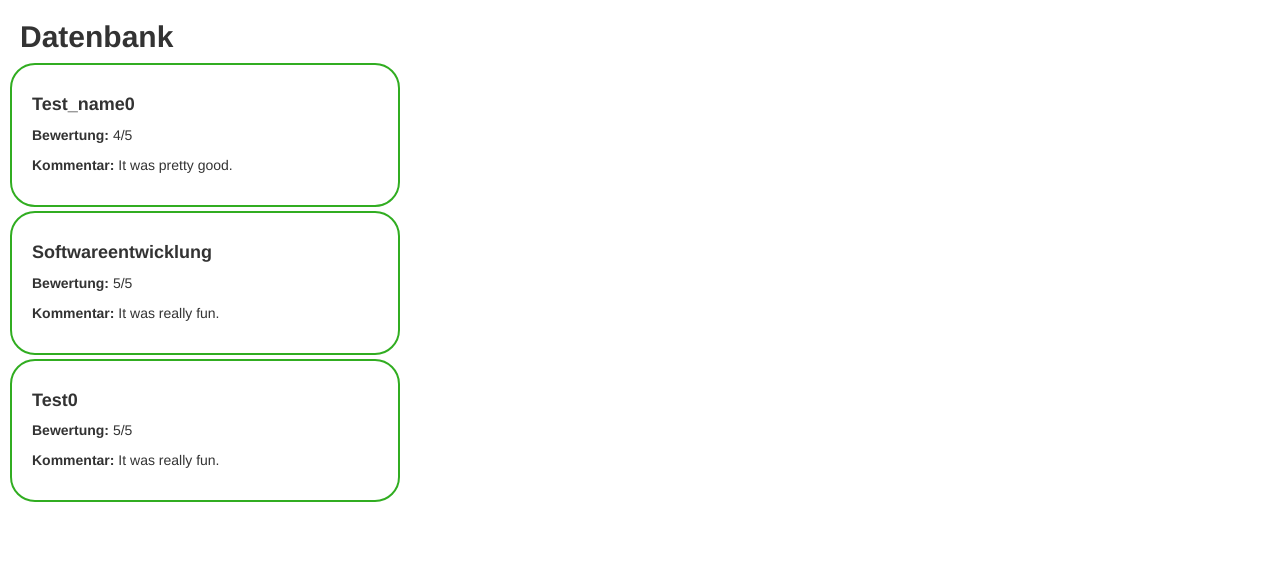
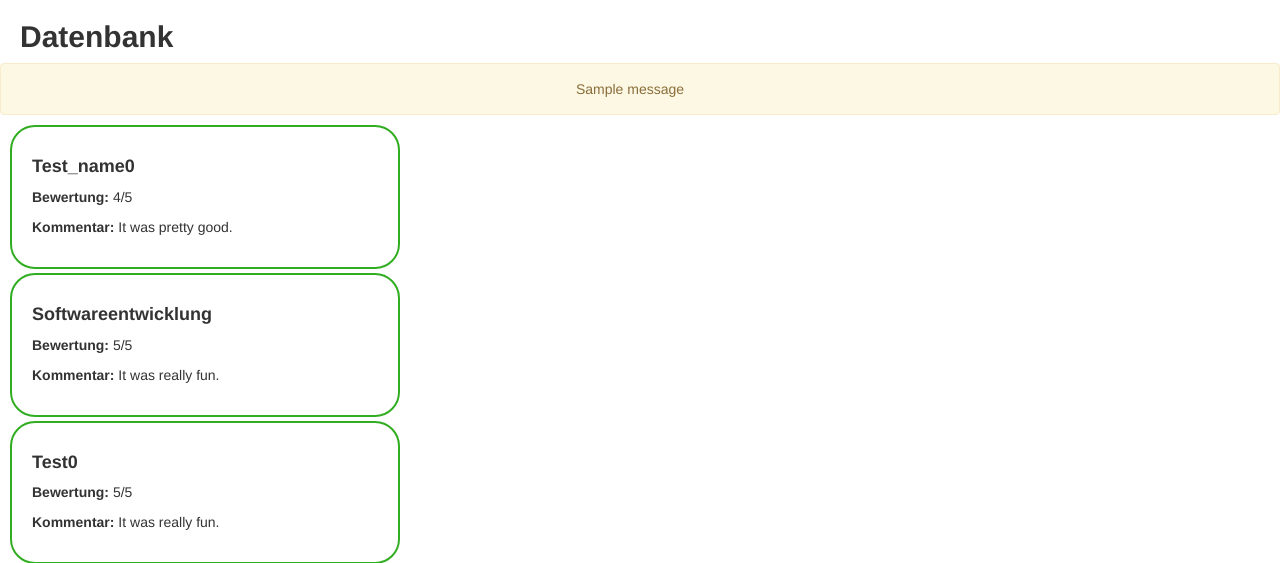
Before and after one commit to Colten-Willers/Org_App3, a Flask app: page /data in a window 1280 px wide. Shown: the part 52-615 px from the top of the page. Run offline with Flask 2, Linux system fonts and the light colour scheme; data comes from the database, SQL or seed files in the repository; one stand-in notice (Sample message) is shown; some libraries are stand-ins or nearby versions.

Commit message:
Update data.html

```diff
--- a/api/templates/data.html
+++ b/api/templates/data.html
@@ -5,6 +5,16 @@
 {% block title_text %}Datenbank{% endblock title_text %}
 
 {% block main %}
+
+{% with messages = get_flashed_messages() %}
+  {% if messages %}
+      {% for message in messages %}
+          <div class="alert alert-warning alert-dismissible" id="flashed_message" role="alert">
+              {{message}}
+          </div>
+      {% endfor %}
+  {% endif %}
+{% endwith %}
 
 {% for name, values in data.items() %}
 <div class="card" style="width:400px">
```
